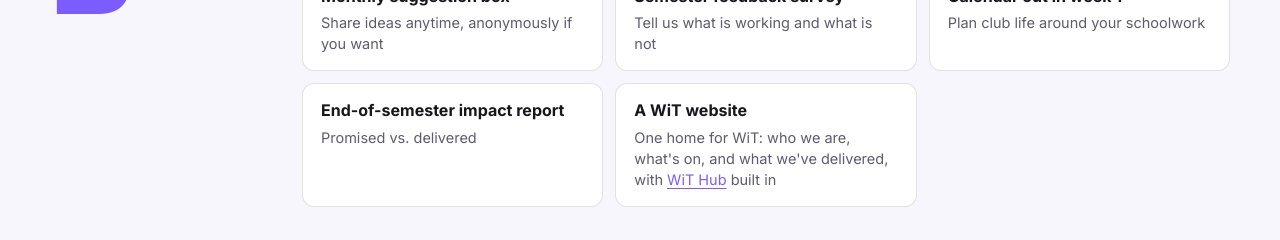
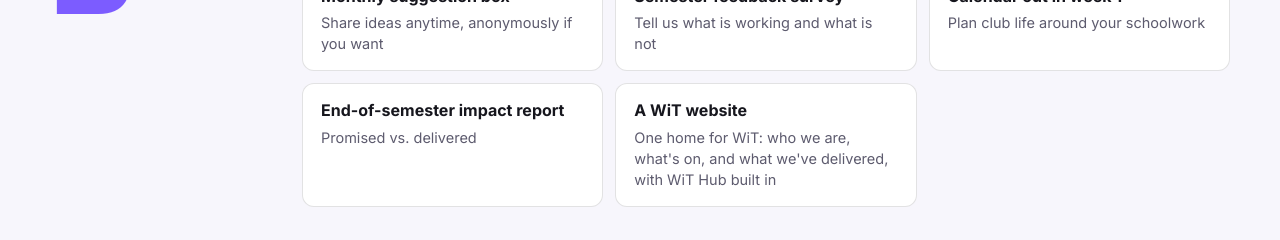
Before and after one commit to Favourj-bit/fj-for-wit, a plain HTML site: page index.html in a window 1280 px wide. Shown: the part 8080-8320 px from the top of the page. Drawn offline with Linux system fonts and the light colour scheme.

Commit message:
Show WiT Hub as plain text in the WiT website item

```diff
--- a/index.html
+++ b/index.html
@@ -537,7 +537,7 @@ dialog.lb::backdrop { background: rgba(10,10,16,0.9); }
 </article>
 <article class="pillar" id="agenda-d">
   <div class="pillar-letter" aria-hidden="true">D</div>
-  <div class="pillar-body"><h3>Deliver &amp; Stay Accountable</h3><p class="lead">A club that listens, and shows its work.</p><ul><li><strong>Monthly suggestion box</strong><span>Share ideas anytime, anonymously if you want</span></li><li><strong>Semester feedback survey</strong><span>Tell us what is working and what is not</span></li><li><strong>Calendar out in week 1</strong><span>Plan club life around your schoolwork</span></li><li><strong>End-of-semester impact report</strong><span>Promised vs. delivered</span></li><li><strong>A WiT website</strong><span>One home for WiT: who we are, what's on, and what we've delivered, with <a href="https://favourj-bit.github.io/wit-hub/">WiT Hub</a> built in</span></li></ul></div>
+  <div class="pillar-body"><h3>Deliver &amp; Stay Accountable</h3><p class="lead">A club that listens, and shows its work.</p><ul><li><strong>Monthly suggestion box</strong><span>Share ideas anytime, anonymously if you want</span></li><li><strong>Semester feedback survey</strong><span>Tell us what is working and what is not</span></li><li><strong>Calendar out in week 1</strong><span>Plan club life around your schoolwork</span></li><li><strong>End-of-semester impact report</strong><span>Promised vs. delivered</span></li><li><strong>A WiT website</strong><span>One home for WiT: who we are, what's on, and what we've delivered, with WiT Hub built in</span></li></ul></div>
 </article>
   </div>
 </section>
```
